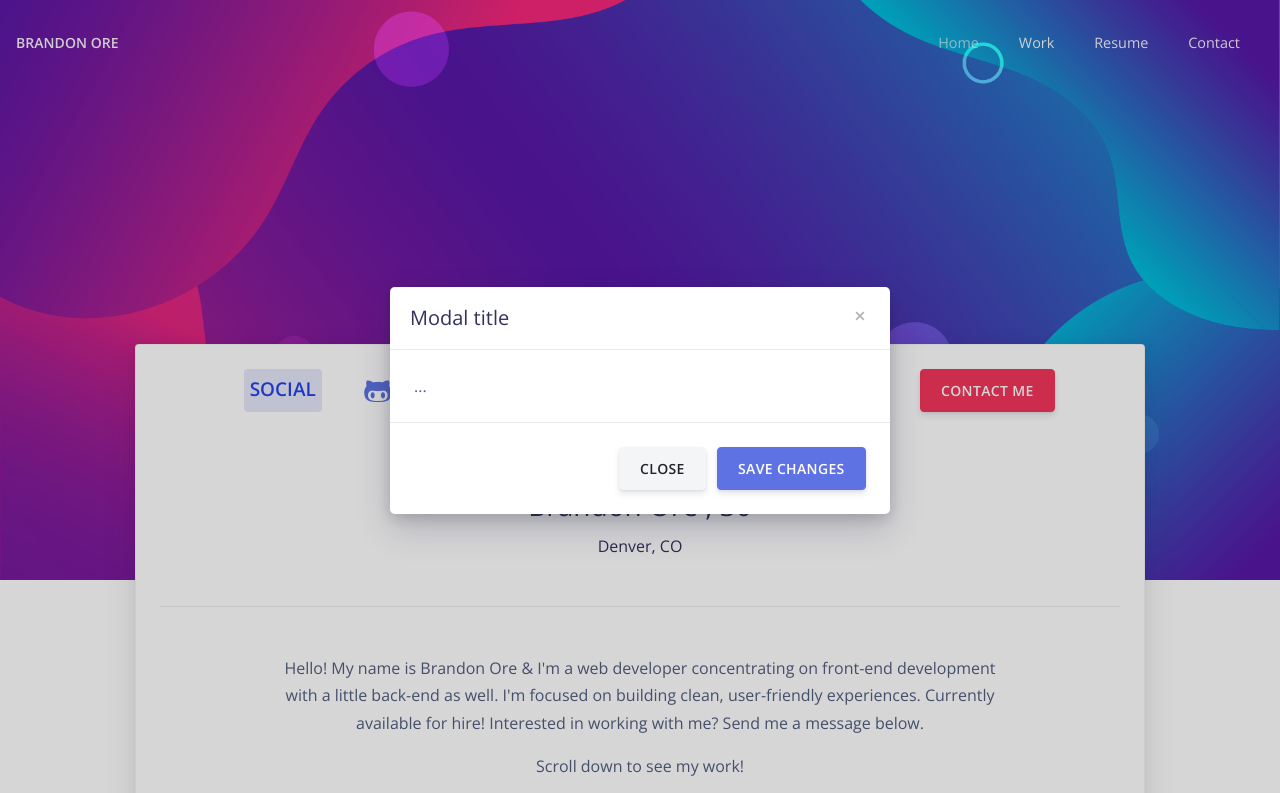
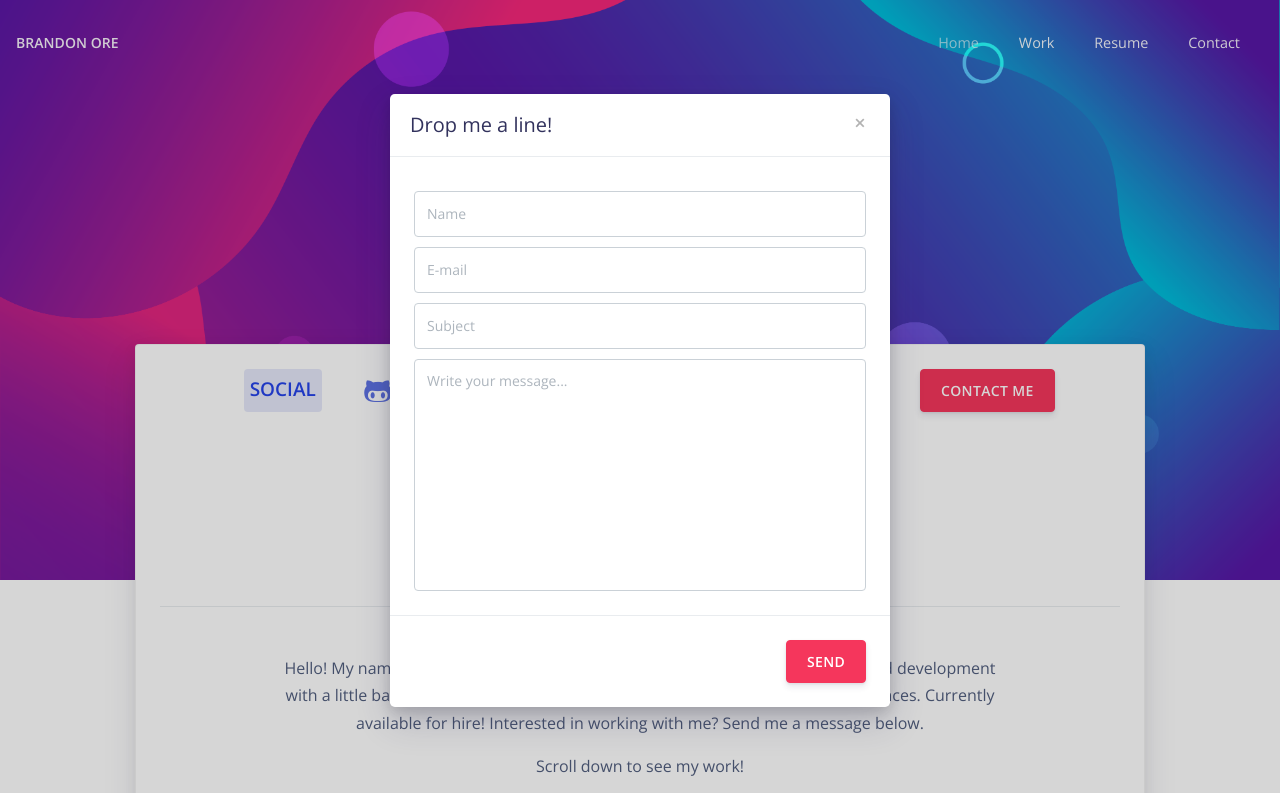
Before and after one commit to brandonore/portfolio, a website: page index.html in a window 1280 px wide. Both pictures are taken after a click on the button "CONTACT ME". Shown: the top 793 px of the page. Drawn offline with nearby package versions, Linux system fonts and the light colour scheme.

Commit message:
added contact form to modal

```diff
--- a/index.html
+++ b/index.html
@@ -103,17 +103,23 @@
         <div class="modal-dialog modal-dialog-centered" role="document">
           <div class="modal-content">
             <div class="modal-header">
-              <h5 class="modal-title" id="contactModalLabel">Modal title</h5>
+              <h5 class="modal-title" id="contactModalLabel">Drop me a line!</h5>
               <button type="button" class="close" data-dismiss="modal" aria-label="Close">
                 <span aria-hidden="true">&times;</span>
               </button>
             </div>
             <div class="modal-body">
-              ...
+                <div class="row">
+                    <div class="col-md-12 contact">
+                        <input class="form-control" type="text" name="name" placeholder="Name">
+                        <input class="form-control" type="text" name="email" placeholder="E-mail">
+                        <input class="form-control" type="text" name="subject" placeholder="Subject">
+                        <textarea class="form-control" name="message" placeholder="Write your message..." cols="30" rows="10"></textarea>
+                    </div>
+                </div>
             </div>
             <div class="modal-footer">
-              <button type="button" class="btn btn-secondary" data-dismiss="modal">Close</button>
-              <button type="button" class="btn btn-primary">Save changes</button>
+              <button type="submit" name="submit" class="btn btn-danger">Send</button>
             </div>
           </div>
         </div>
--- a/src/scss/style.scss
+++ b/src/scss/style.scss
@@ -6,3 +6,12 @@
 a, i {
     transition: all .2s linear;
 }
+
+.contact  {
+    > input {
+        margin: 10px 0;
+    }
+    > textarea {
+        resize: none;
+    }
+}
```
Also changed, not shown: src/css/style.css, 1 other file.
